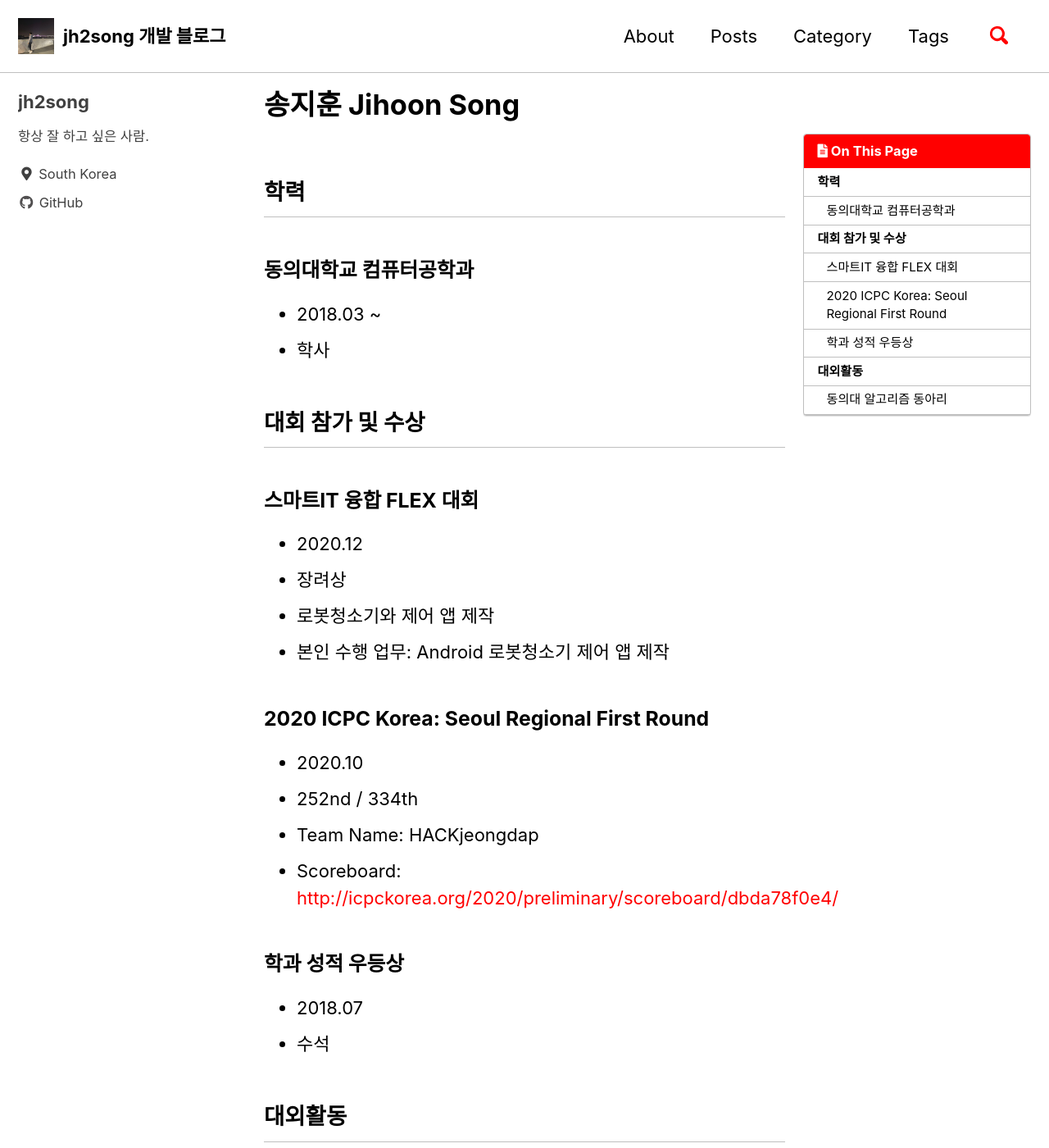
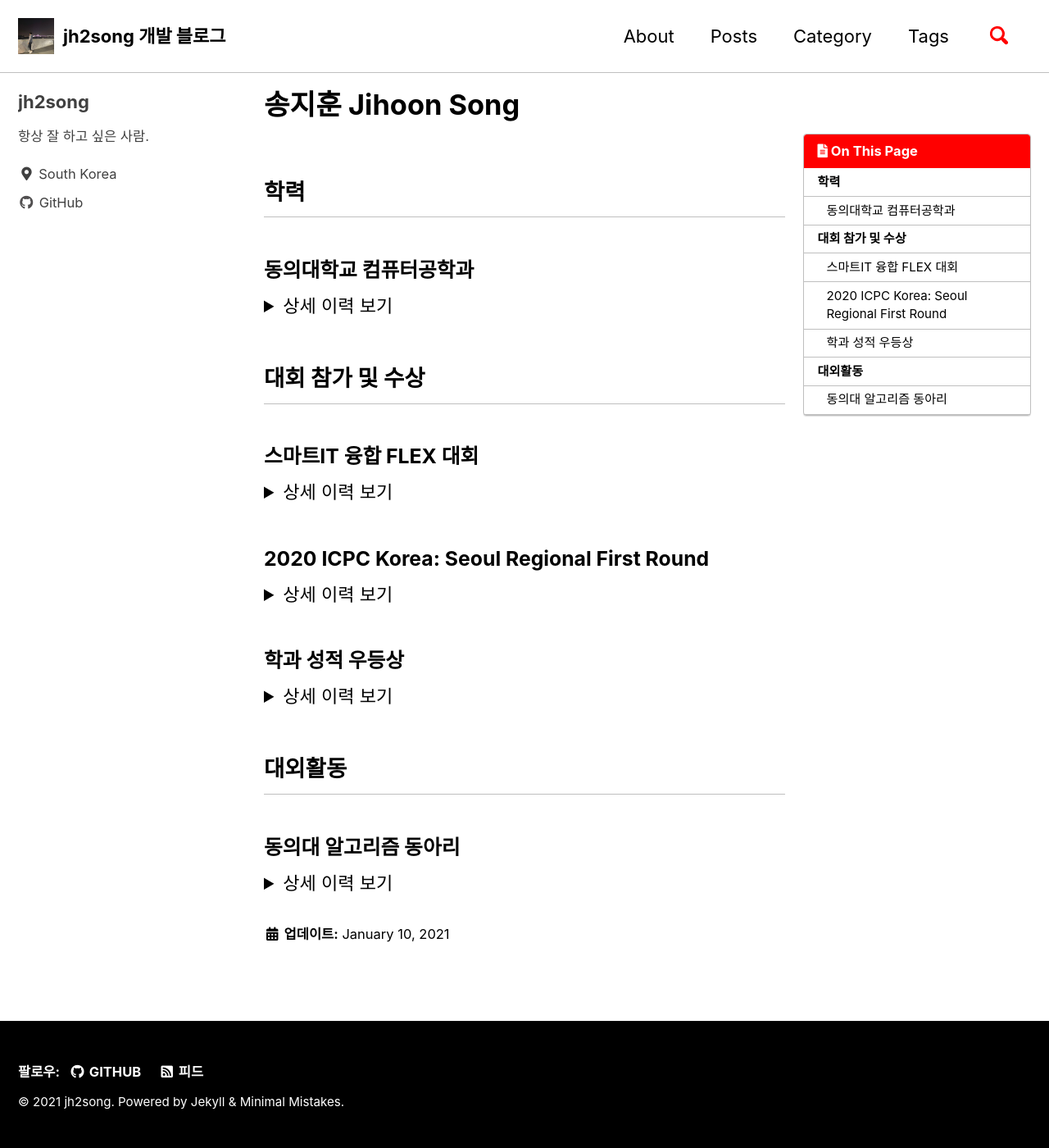
Before and after one commit to jh2song/jh2song.github.io, a Jekyll site: the page built from _pages/about.md, in a window 1280 px wide and 1400 px high. Shown: the whole window at 82% size. Built offline with Jekyll 4.4.1, drawn with Linux system fonts in a browser that asks for light colours; cached includes are drawn as plain includes.

Commit message:
21/01/16

```diff
--- a/_pages/about.md
+++ b/_pages/about.md
@@ -8,29 +8,72 @@ toc_sticky: true
 ## 학력
 
 ### 동의대학교 컴퓨터공학과
+
+<details>
+<summary>상세 이력 보기</summary>
+<div markdown="1">
+
 * 2018.03 ~
 * 학사
+
+</div>
+</details>
 
 ## 대회 참가 및 수상
 
 ### 스마트IT 융합 FLEX 대회
-  * 2020.12
-  * 장려상
-  * 로봇청소기와 제어 앱 제작
-  * 본인 수행 업무: Android 로봇청소기 제어 앱 제작
+
+<details>
+<summary>상세 이력 보기</summary>
+<div markdown="1">
+
+* 2020.12
+* 장려상
+* 로봇청소기와 제어 앱 제작
+* 본인 수행 업무: Android 로봇청소기 제어 앱 제작
+
+</div>
+</details>
+
 
 ### 2020 ICPC Korea: Seoul Regional First Round
-  * 2020.10
-  * 252nd / 334th
-  * Team Name: HACKjeongdap
-  * Scoreboard: [http://icpckorea.org/2020/preliminary/scoreboard/dbda78f0e4/](http://icpckorea.org/2020/preliminary/scoreboard/dbda78f0e4/)
+
+<details>
+<summary>상세 이력 보기</summary>
+<div markdown="1">
+
+* 2020.10
+* 252nd / 334th
+* Team Name: HACKjeongdap
+* Scoreboard: [http://icpckorea.org/2020/preliminary/scoreboard/dbda78f0e4/](http://icpckorea.org/2020/preliminary/scoreboard/dbda78f0e4/)
+
+</div>
+</details>
+
+
 
 ### 학과 성적 우등상
-  * 2018.07
-  * 수석
+
+<details>
+<summary>상세 이력 보기</summary>
+<div markdown="1">
+
+* 2018.07
+* 수석
+
+</div>
+</details>
 
 ## 대외활동
 
 ### 동의대 알고리즘 동아리
- * 2020.12 ~
- * 회장
+
+<details>
+<summary>상세 이력 보기</summary>
+<div markdown="1">
+
+* 2020.12 ~
+* 회장
+
+</div>
+</details>
```
